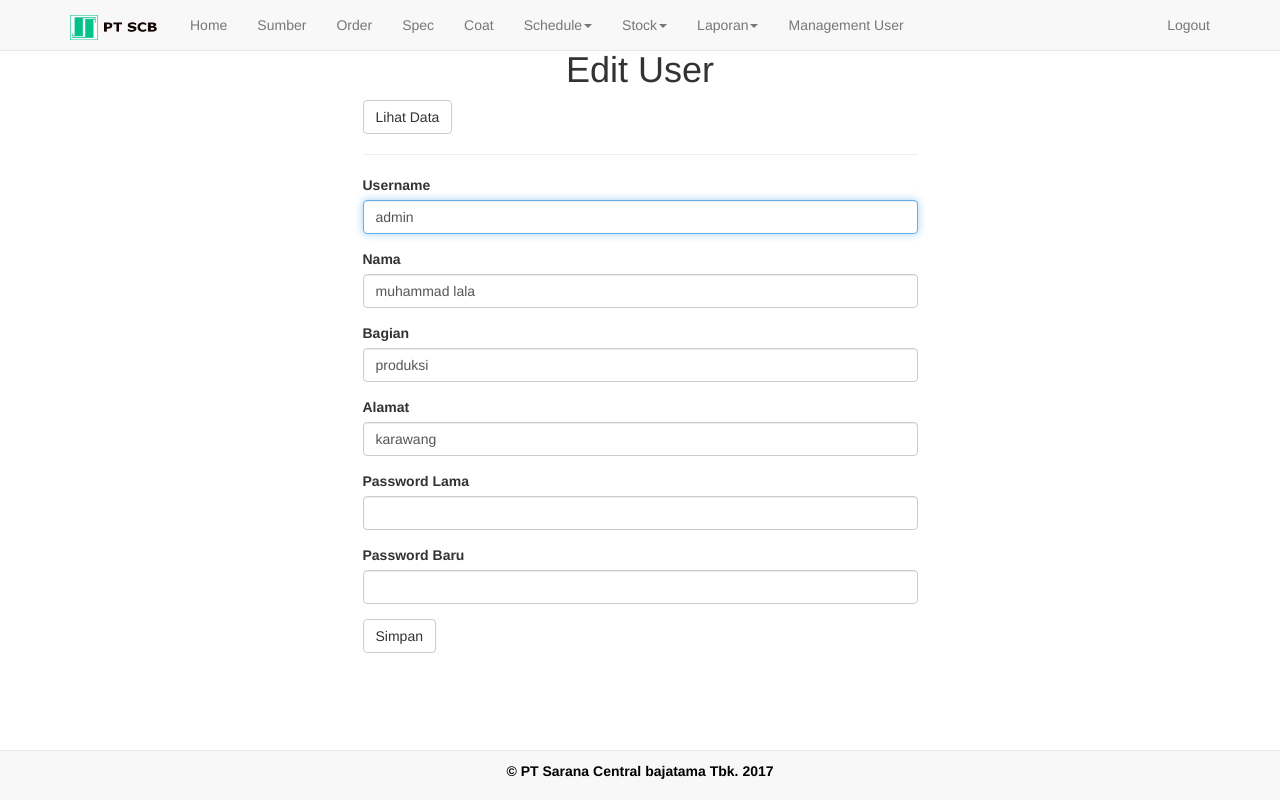
After one commit to abdmun8/beni_sarana_central, a PHP site: page /admin/edit_user.php?id=1 in a window 1280 px wide. The commit adds this page. Run offline with PHP 8.4, Linux system fonts and the light colour scheme; a user stored in the database is signed in; data comes from the database, SQL or seed files in the repository; some libraries are stand-ins or nearby versions.

Commit message:
update edit user

```diff
--- /dev/null
+++ b/admin/edit_user.php
@@ -0,0 +1,88 @@
+<?php
+	session_start();
+	require_once '../fungsi.php';
+	require_once 'template/header.php';
+	if (!isset($_SESSION['username'])) {
+		header("Location:login.php");
+		}
+	$id = $_GET['id'];
+	global $id;
+	global $con;
+	$query  = ("SELECT * FROM admin where id='$id'");
+	$tampil = mysqli_query($con,$query);
+	$data   = mysqli_fetch_array($tampil);
+
+?>
+<!DOCTYPE html>
+<html>
+<head>
+	<title>PT SCB - Edit User</title>
+</head>
+<body>
+	<div class="container" style="margin-bottom: 100px">
+	<div class="row">
+		<div class="col-md-offset-3 col-md-6">
+			<h1 style="padding-top: 30px; text-align: center;">Edit User</h1>
+			<a href="user.php" class="btn btn-default">Lihat Data</a><hr>
+			<form action="" method="post">
+					<input type="hidden" name="id" value="<?php echo $id;?>">
+					<div class="form-group">
+					    <label>Username</label>
+					    <input type="text" class="form-control" name="username" value="<?php echo $data['username'];?>" required autofocus>
+					</div>
+					<div class="form-group">
+					    <label>Nama</label>
+					    <input type="text" class="form-control" name="nama" value="<?php echo $data['nama'];?>" required autofocus>
+					</div>
+					<div class="form-group">
+					    <label>Bagian</label>
+					    <input type="text" class="form-control" name="Bagian" value="<?php echo $data['Bagian'];?>" required autofocus>
+					</div>
+					<div class="form-group">
+					    <label>Alamat</label>
+					    <input type="text" class="form-control" name="alamat" value="<?php echo $data['alamat'];?>" required autofocus>
+					</div>
+					<div class="form-group">
+					    <label>Password Lama</label>
+					    <input type="text" class="form-control" name="password" required>
+					</div>
+					<div class="form-group">
+					    <label>Password Baru</label>
+					    <input type="text" class="form-control" name="newpassword" required>
+					</div>
+						<input type="submit" name="simpan" value="Simpan" class="btn btn-default">
+					</div>
+			</form >
+
+			<?php
+				if (isset($_POST["simpan"])) {
+					$password = md5($_POST['password']);
+					if($password != $data['password']){
+						echo "<script>alert('Password Lama Tidak Sesuai')</script>";
+						die;
+					}
+					$nama = $_POST['nama'];
+					$username = $_POST['username'];
+					$Bagian = $_POST['Bagian'];
+					$alamat = $_POST['alamat'];
+					$newpassword = $_POST['newpassword'];
+
+					$query    = ("UPDATE admin SET nama = '$nama',Bagian='$Bagian',alamat='$alamat',password='".md5($newpassword)."' WHERE id = '$id'");
+					$simpan   = mysqli_query($con,$query);
+					if ($simpan) {
+						echo "<script>alert('User Berhasil Diubah','_self')</script>";
+						echo "<script>window.open('user.php','_self')</script>";
+					}else{
+						echo "<script>alert('Gagal Menyimpan')</script>";
+					}
+				}
+				?>
+		</div>
+	</div>
+
+</div>
+</body>
+</html>
+<?php
+	require_once 'template/footer.php';
+?>
--- a/admin/proses_login.php
+++ b/admin/proses_login.php
@@ -20,8 +20,8 @@ if (isset($_POST['login'])) {
         $_SESSION['username']=$username; // Membuat Sesi/session
         header("location: index.php"); // Mengarahkan ke halaman profil
         } else {
-        echo "<script>alert('Username atau Password Salah'),('_self')</script>";
-        echo "<script>window.open('login.php'),('_self')</script>";
+        echo "<script>alert('Username atau Password Salah','_self')</script>";
+        echo "<script>window.open('index.php','_self')</script>";
         }
   }
 }
--- a/admin/template/header.php
+++ b/admin/template/header.php
@@ -49,8 +49,9 @@
         <li class='dropdown'>
           <a href='#' class='dropdown-toggle' data-toggle='dropdown' role='button' aria-haspopup='true' aria-expanded='false'>Laporan<span class='caret'></span></a>
         <ul class= 'dropdown-menu'>
-        <li><a href='laporan.php'>Laporan CGL</a></li>
+          <li><a href='laporan.php'>Laporan CGL</a></li>
         </ul>
+        <li><a href='user.php'>Management User</a></li>
       </li>
 
         ";
```
Also changed, not shown: admin/user.php (added, +55 -0 lines).
